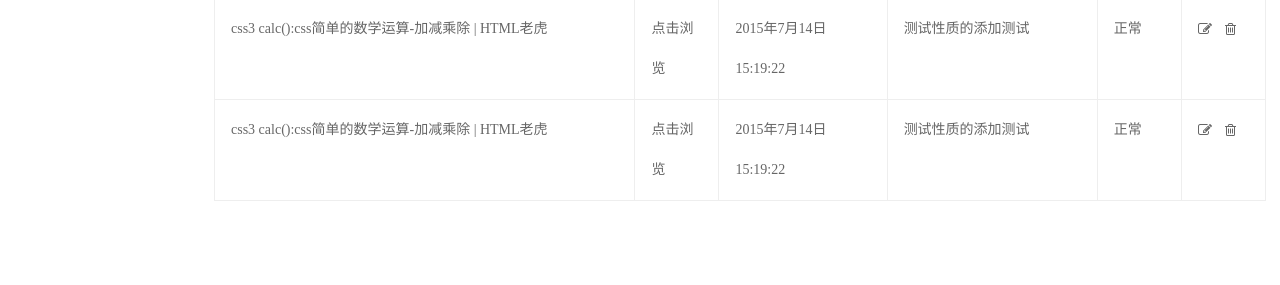
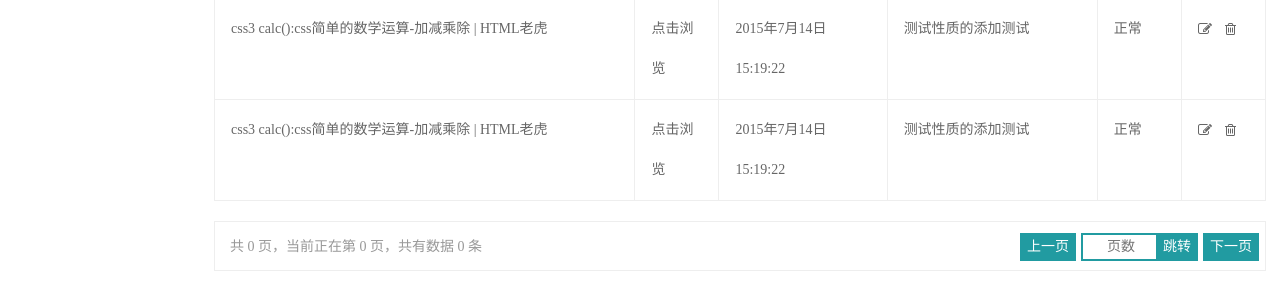
Before and after one commit to xiha123/tiandi, a CodeIgniter app: page /database/index.php/admin/slider in a window 1280 px wide. Shown: the part 1008-1293 px from the top of the page. Before the commit the page ends 1209 px from the top, so only its background shows below. Run offline with CodeIgniter, Linux system fonts and the light colour scheme.

Commit message:
后台分页样式

```diff
--- a/application/views/admin/slider.php
+++ b/application/views/admin/slider.php
@@ -35,6 +35,17 @@
 					<tr><td>css3 calc():css简单的数学运算-加减乘除 | HTML老虎</td><td>点击浏览</td><td>2015年7月14日15:19:22</td><td>测试性质的添加测试</td><td>正常</td><td><i class="icon-edit edit-slider"></i><i class="icon-trash remove-slider" data-id="0"></i></td></tr>
 					<tr><td>css3 calc():css简单的数学运算-加减乘除 | HTML老虎</td><td>点击浏览</td><td>2015年7月14日15:19:22</td><td>测试性质的添加测试</td><td>正常</td><td><i class="icon-edit edit-slider"></i><i class="icon-trash remove-slider" data-id="0"></i></td></tr>
 				</table>
+				<div class="page">
+					<font>共 0 页，当前正在第 0 页，共有数据 0 条</font>
+					<div class="right">
+						<input type="submit" value="上一页">
+						<form action="#" method="get">
+							<input type="text" placeholder="页数">
+							<input type="submit" value="跳转" style="margin-left:-5px;">
+						</form>
+						<input type="submit" value="下一页">
+					</div>
+				</div>
 			</div>
 
 
--- a/static/css/admin/global.css
+++ b/static/css/admin/global.css
@@ -19,6 +19,14 @@ html {
 
 .table-bordered>tbody>tr>td, .table-bordered>tbody>tr>th, .table-bordered>tfoot>tr>td, .table-bordered>tfoot>tr>th, .table-bordered>thead>tr>td, .table-bordered>thead>tr>th{border:1px solid #eee}
 
+
+/* 通用分页 */
+.page{width:100%;background:#fff;height:50px;line-height:50px;border:1px solid #eee;float:left}
+.page font{margin-left:15px;color:#999;float:left}
+.page .right{float:right;width:250px; overflow:hidden}
+	  .right input{margin-left:5px;margin-top:11px;height:28px;padding:2px;line-height:28px;border:2px solid #219ba1; float:left}
+	  .right input[type="submit"]{padding:0px 5px;line-height:0px;background:#219ba1;color:#fff;float:left}
+	  .right input[type="text"]{width:80px;padding:0px 10px;outline:none; text-align:center}
 
 
 /* 弹窗样式 */
--- a/static/css/global.css
+++ b/static/css/global.css
@@ -8,6 +8,7 @@ html {
     -webkit-font-smoothing:antialiased;
     -moz-osx-font-smoothing:grayscale;
 	color:#333;
+
 }
 a {
 	text-decoration:none;
```
